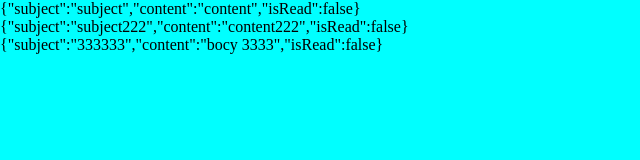
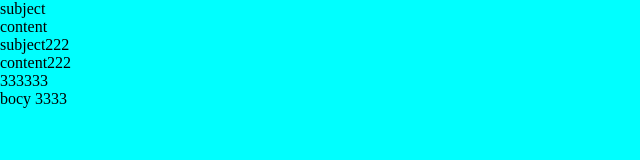
Before and after one commit to hanuca/medallia, a website: page app/index.html at #!/inbox in a window 1280 px wide. Both pictures are taken after a click on the button "View Messages". Shown: the whole page, without its empty margins (0-640 px from the left). Drawn offline with nearby package versions, Linux system fonts and the light colour scheme; some packages are replaced by stand-ins of ours.

Commit message:
implement message directive - only template

```diff
--- a/app/index.html
+++ b/app/index.html
@@ -29,6 +29,10 @@
     <link rel="stylesheet" type="text/css" href="src/inbox/inbox.css">
     <script src="src/inbox/inbox.js"></script>
 
+    <!-- Directives -->
+    <link rel="stylesheet" type="text/css" href="src/directives/message/message.css">
+    <script src="src/directives/message/message.js"></script>
+
 </head>
 <body ng-app="mail-app" class="home-page height--100">
 
--- a/app/src/directives/message/message.css
+++ b/app/src/directives/message/message.css
@@ -0,0 +1,11 @@
+.message {
+
+}
+
+.message .subject {
+
+}
+
+.message .content {
+
+}
--- a/app/src/directives/message/message.html
+++ b/app/src/directives/message/message.html
@@ -1,10 +1,6 @@
-<!DOCTYPE html>
-<html lang="en">
-<head>
-    <meta charset="UTF-8">
-    <title>Title</title>
-</head>
-<body>
+<div class="message">
 
-</body>
-</html>
+    <div class="subject"> {{$ctrl.message.subject}} </div>
+
+    <div class="content"> {{$ctrl.message.content}} </div>
+</div>
--- a/app/src/directives/message/message.js
+++ b/app/src/directives/message/message.js
@@ -0,0 +1,13 @@
+class MessageCtrl {
+
+    constructor() {
+    }
+}
+
+angular.module('mail-app').component('message',  {
+  controller: MessageCtrl,
+  templateUrl: 'src/directives/message/message.html',
+  bindings: {
+    message: '=',
+  },
+});
--- a/app/src/inbox/inbox.html
+++ b/app/src/inbox/inbox.html
@@ -2,7 +2,7 @@
 
     <div ng-repeat="message in $ctrl.messages">
 
-        {{message}}
+        <message message="message"></message>
 
     </div>
 </div>
```
